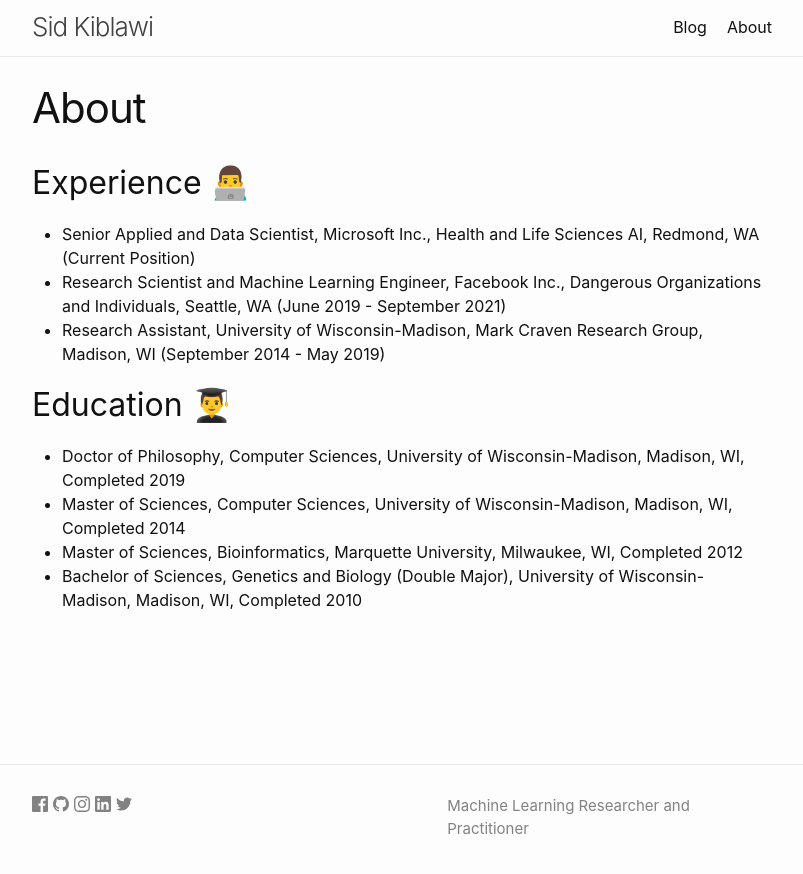
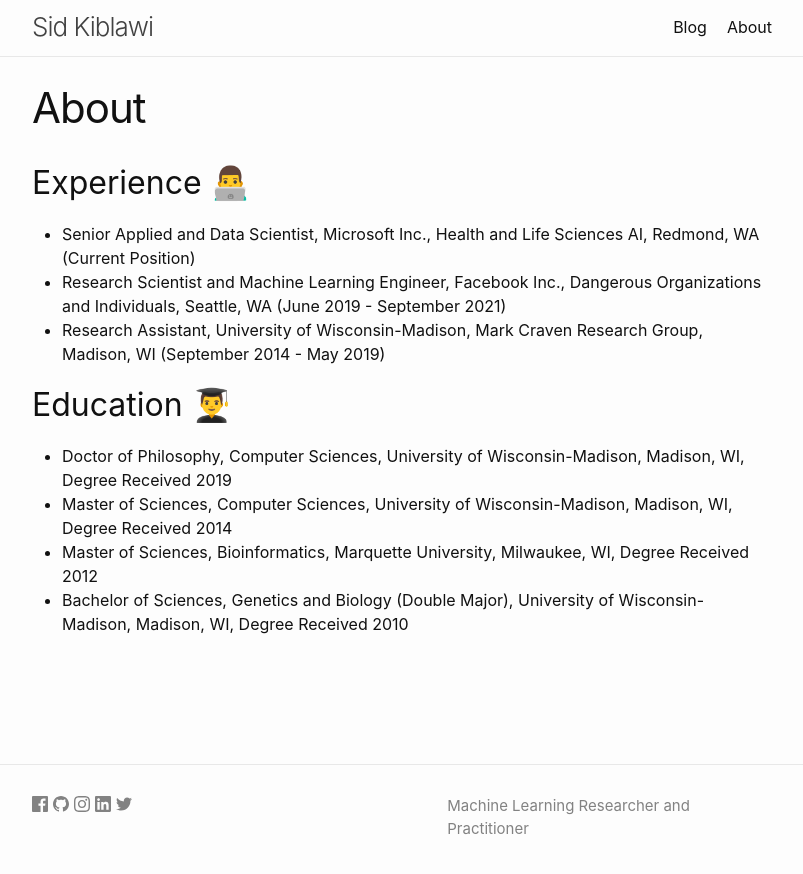
Before and after one commit to sidkiblawi/sidkiblawi.github.io, a Jekyll site: the page built from about.md, in a window 1280 px wide. Shown: the top 874 px of the page, without its empty margins (238-1041 px from the left). Built offline with Jekyll 4.4.1, drawn with Linux system fonts in a browser that asks for light colours.

Commit message:
Update about.md

```diff
--- a/about.md
+++ b/about.md
@@ -10,7 +10,7 @@ permalink: /about/
 * Research Assistant, University of Wisconsin-Madison, Mark Craven Research Group, Madison, WI (September 2014 - May 2019)
 
 ## Education 👨‍🎓
-* Doctor of Philosophy, Computer Sciences, University of Wisconsin-Madison, Madison, WI, Completed 2019
-* Master of Sciences, Computer Sciences, University of Wisconsin-Madison, Madison, WI, Completed 2014
-* Master of Sciences, Bioinformatics, Marquette University, Milwaukee, WI, Completed 2012
-* Bachelor of Sciences, Genetics and Biology (Double Major), University of Wisconsin-Madison, Madison, WI, Completed 2010
+* Doctor of Philosophy, Computer Sciences, University of Wisconsin-Madison, Madison, WI, Degree Received 2019
+* Master of Sciences, Computer Sciences, University of Wisconsin-Madison, Madison, WI, Degree Received 2014
+* Master of Sciences, Bioinformatics, Marquette University, Milwaukee, WI, Degree Received 2012
+* Bachelor of Sciences, Genetics and Biology (Double Major), University of Wisconsin-Madison, Madison, WI, Degree Received 2010
```
